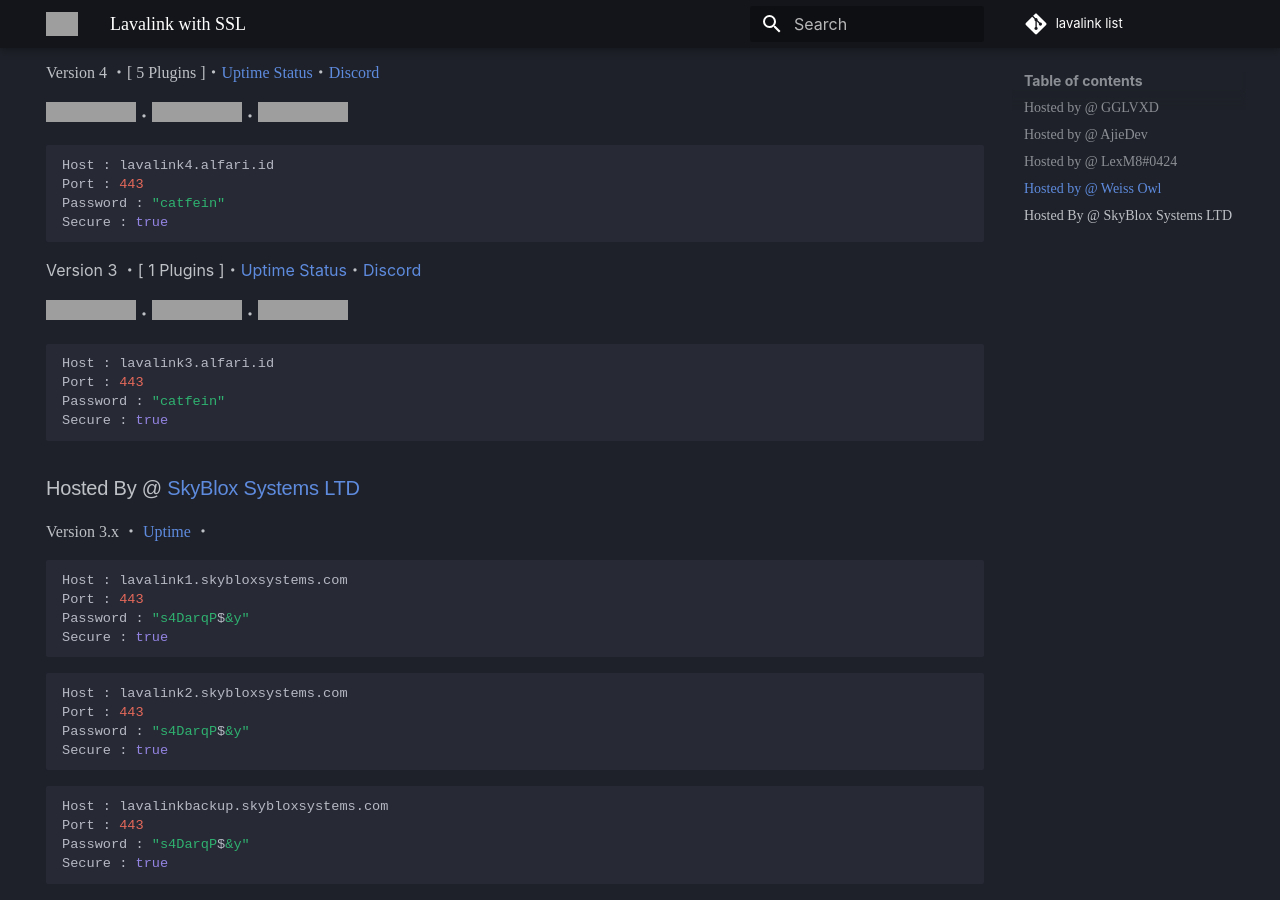
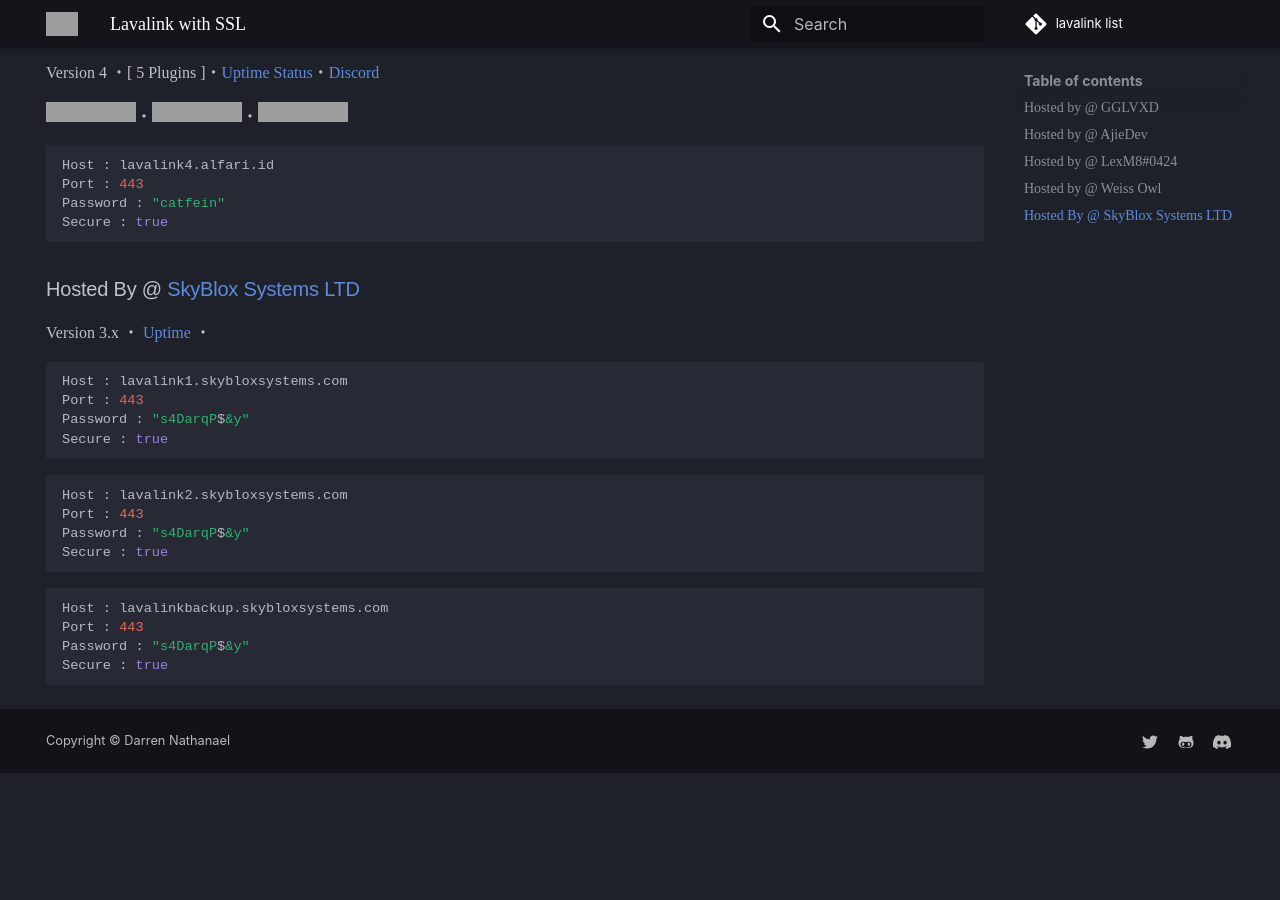
Before and after one commit to DarrenOfficial/lavalink-list, an MkDocs documentation site: the page built from docs/SSL/lavalink-with-ssl.md, in a window 1280 px wide and 900 px high, scrolled down 1544 px. Built offline with MkDocs 1.6.1 and Material for MkDocs 9.7.7, drawn with Linux system fonts in a browser that asks for light colours; some web fonts are replaced; comment, search, counter and statistics services are not loaded; a style sheet for code colours, icons or effects is not loaded; after the commit the page ends 2317 px from its top, so only the background shows below that; grey boxes are pictures that could not be loaded.

Commit message:
Update lavalink-with-ssl.md

````diff
--- a/docs/SSL/lavalink-with-ssl.md
+++ b/docs/SSL/lavalink-with-ssl.md
@@ -81,15 +81,6 @@ Port : 443
 Password : "catfein"
 Secure : true
 ```
-Version 3 ・[ 1 Plugins ]・[Uptime Status](https://kuma.alfari.id)・[Discord](https://discord.alfari.id)
-
-![Uptime](https://status.alfari.id/api/badge/3/uptime)・![Ping](https://status.alfari.id/api/badge/3/ping)・![Status](https://status.alfari.id/api/badge/3/status)
-```bash
-Host : lavalink3.alfari.id
-Port : 443
-Password : "catfein"
-Secure : true
-```
 
 ### Hosted By @ [SkyBlox Systems LTD](https://skybloxsystems.com)
 Version 3.x ・ [Uptime](https://uptime.skybloxsystems.com/status/backend) ・
````
